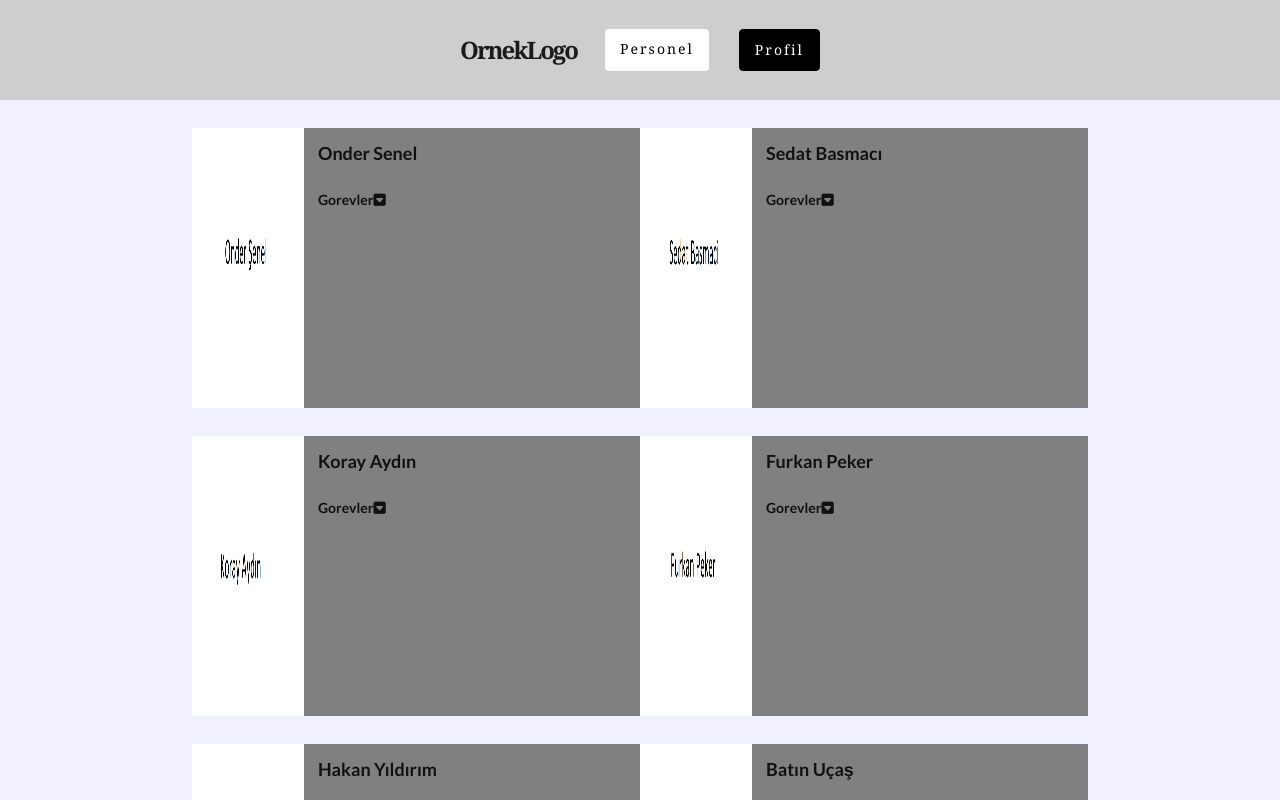
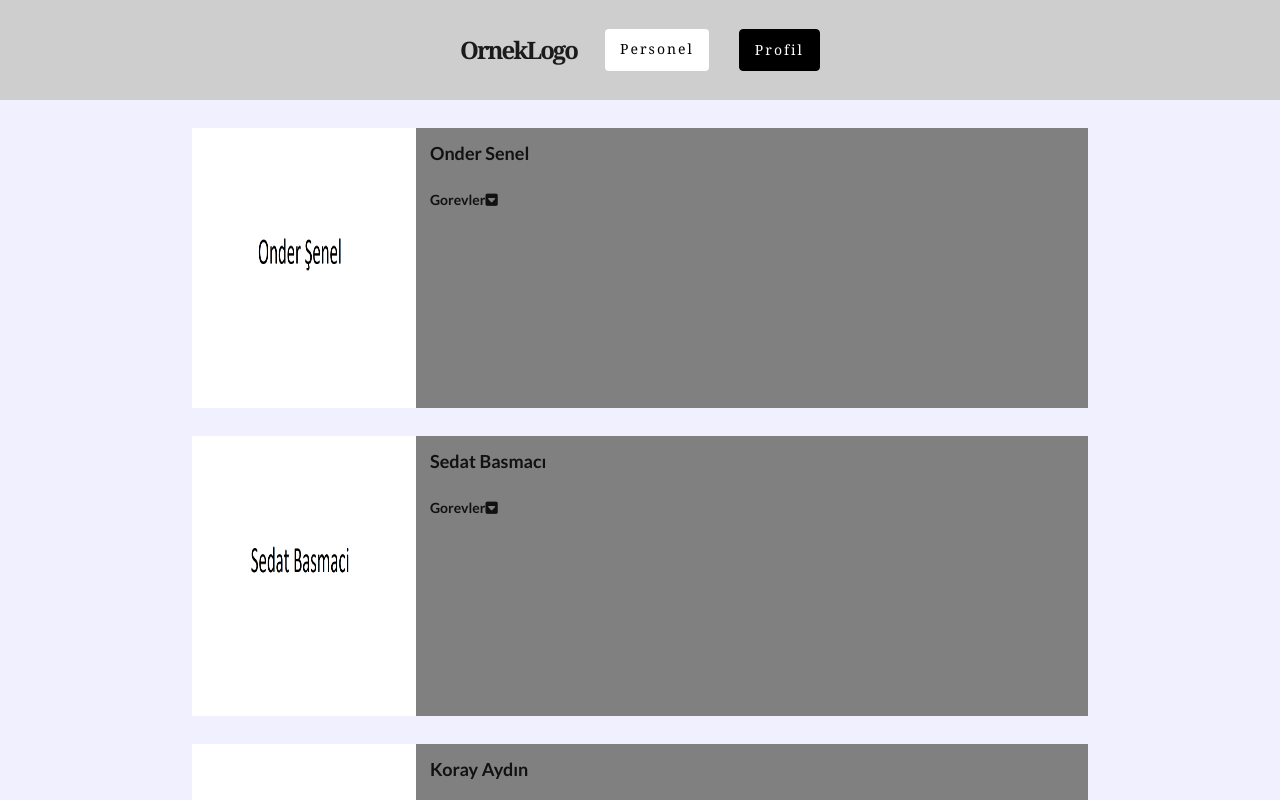
Before and after one commit to furkanpekercom/login-proje-kullanici-gorev, a React (Create React App) app: page / in a window 1280 px wide. Both pictures are taken after typing "Sample", "name@example.com", "Sample123" into the empty fields and a click on the button "Giriş". Shown: the top 800 px of the page. Built offline with nearby package versions, Linux system fonts and the light colour scheme.

Commit message:
herşey düzenlendi şükür

```diff
--- a/src/Components/Personel.css
+++ b/src/Components/Personel.css
@@ -11,17 +11,27 @@
     grid-column-gap: 0rem;
 }
 
+.personel-sayfa-iki{
+    width: 70vw;
+    max-width: 1170px;
+    margin: 0 auto;
+    padding: 2rem 0;
+}
 
 .personel-list{
     margin-bottom: 20px;
 }
 
-.tour{
+.furkan{
     margin-bottom: 2rem;
 
 }
 
-.tour img{
+.furkan-info h5 span{
+    margin-right: 10px;
+}
+
+.furkan img{
         width: 100%;
         display: block;
         min-height: 20rem;
@@ -29,7 +39,7 @@
 
 }
 @media screen and (min-width:768px) {
-    .tour{
+    .furkan{
         display: grid;
 
         grid-template-columns: 1fr 3fr;
@@ -57,7 +67,7 @@
     opacity: 1;
 }
 
-.tour-info{
+.furkan-info{
     padding: 1rem 1rem;
     background-color: gray;
 
--- a/src/Components/Personel.js
+++ b/src/Components/Personel.js
@@ -2,7 +2,7 @@ import React, {Component} from "react";
 import "./Personel.css";
 import Navbar from "./Navbar/Navbar";
 import {personelData} from "../personelData";
-import PersonelList from "./PersonelList"
+import PersonelList from "./PersonelList";
 
 export default class Personel extends Component {
   state = {
@@ -15,14 +15,10 @@ export default class Personel extends Component {
     return (
       <div className="personel">
         <Navbar />
-        <div className="personel-sayfa">
-
-          {
-            personels.map((personel) => (
-                <PersonelList key={personel.onem} personel={personel} />
-            ))
-          }
-
+        <div className="personel-sayfa-iki">
+          {personels.map((personel) => (
+            <PersonelList key={personel.onem} personel={personel} />
+          ))}
         </div>
       </div>
     );
--- a/src/Components/PersonelList.js
+++ b/src/Components/PersonelList.js
@@ -15,14 +15,14 @@ export default class PersonelList extends Component {
     const {id, onem, personel, konum, gorev, img} = this.props.personel;
 
     return (
-      <article className="tour">
+      <article className="furkan">
         <div className="img-container">
           <img src={img} />
           <span className="close-btn">
             <i className="fa-solid fa-square-xmark" />
           </span>
         </div>
-        <div className="tour-info">
+        <div className="furkan-info">
           <h3>{personel}</h3>
 
           <h5>
```
